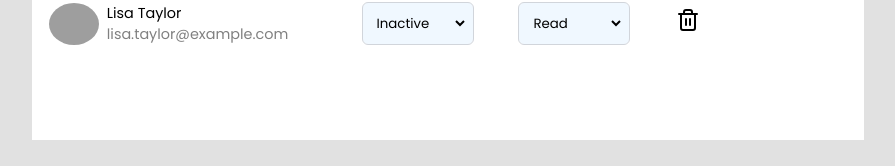
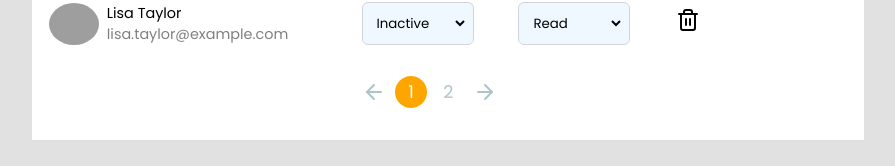
Before and after one commit to vanshitaa-shah/userList_React, a React (Vite) app: page / in a window 1280 px wide. Shown: the part 610-776 px from the top of the page, without its empty margins (192-1087 px from the left). Built offline with nearby package versions, Linux system fonts and the light colour scheme; grey boxes are pictures that could not be loaded.

Commit message:
ReactPaginate component is added

```diff
--- a/src/components/UserList/UserList.jsx
+++ b/src/components/UserList/UserList.jsx
@@ -2,10 +2,13 @@ import React from 'react'
 import User from '../User/User'
 import ListStyle from './UserList.module.css'
 import users from '../../data/userData'
+import ReactPaginate from 'react-paginate'
+import { ArrowLeft,ArrowRight} from 'react-feather';
 
 const UserList = () => {
     return (
         <div className={ListStyle.listContainer}>
+        <div >
             <table>
                 <thead>
                     <tr>
@@ -21,7 +24,22 @@ const UserList = () => {
                 </tbody>
             </table>
         </div>
+            <ReactPaginate
+                breakLabel="..."
+                previousLabel={<ArrowLeft/>}
+                nextLabel={<ArrowRight/>}
+                pageRangeDisplayed={5}
+                className={ListStyle.pagination}
+                pageClassName={ListStyle.pageNumber}
+                activeClassName={ListStyle.active}
+                previousClassName={ListStyle.left}
+                nextClassName={ListStyle.right}
+                pageCount={2}
+                renderOnZeroPageCount={null}
+            />
+        </div>
     )
 }
 
+
 export default UserList
```
